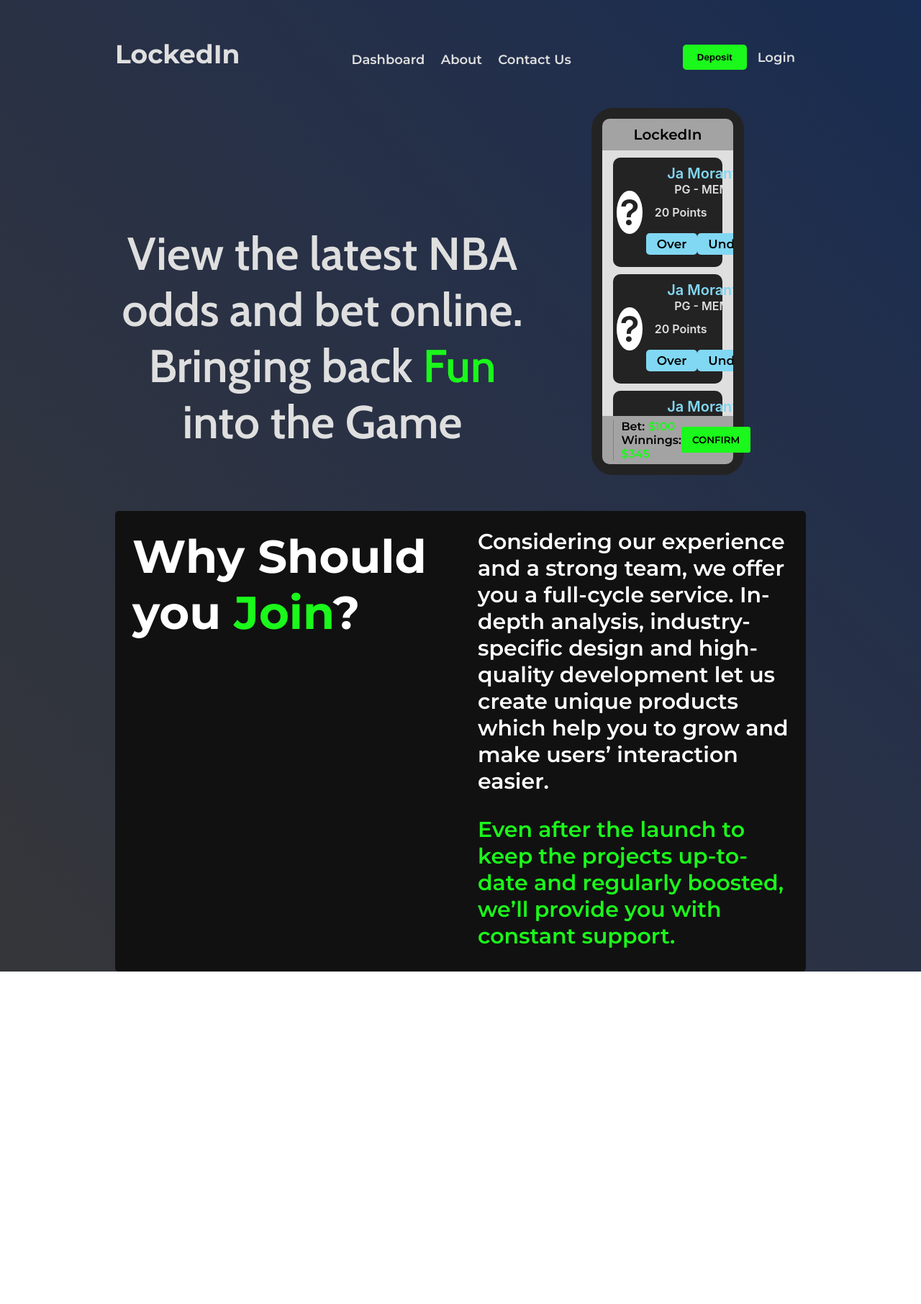
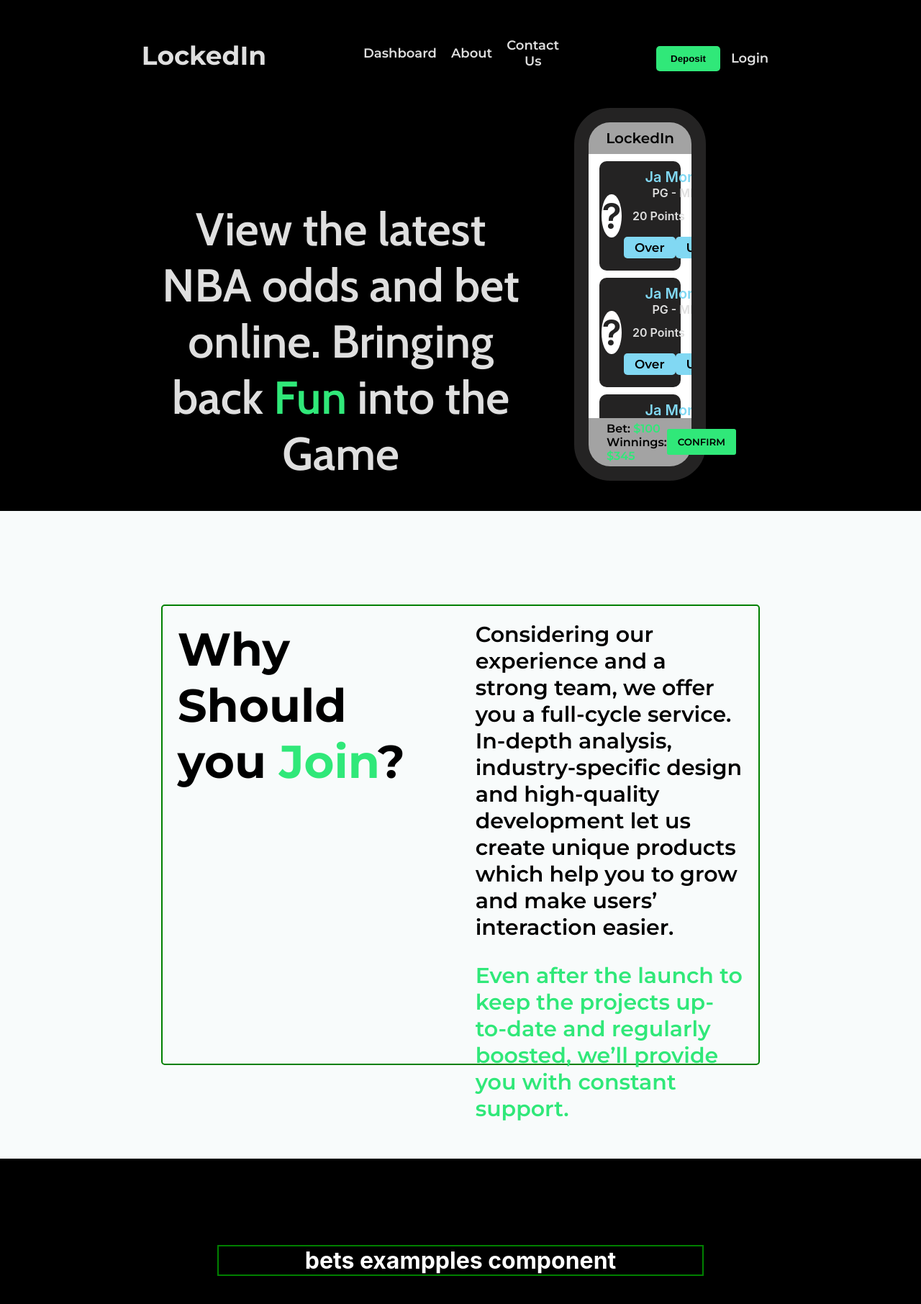
Before and after one commit to amedra13/lockedin, a React (Create React App) app: page / in a window 1280 px wide. Shown: the top 1812 px of the page at 72% size. Before the commit the page ends 1350 px from the top, so only its background shows below. Built offline with nearby package versions, Linux system fonts and the light colour scheme.

Commit message:
more sections to landing page

```diff
--- a/src/Components/landingpage/About.js
+++ b/src/Components/landingpage/About.js
@@ -2,7 +2,8 @@ import React from 'react'
 
 const About = () => {
   return (
-    <div className='landingpage_about'>
+    <div className="landingpage_about_container">
+      <div className='landingpage_about'>
         <div className="about_title">
             <h1>Why Should you <span class='highlight'>Join</span>?</h1>
         </div>
@@ -12,6 +13,7 @@ const About = () => {
         </div>
         <div className="test"></div>
     </div>
+    </div>
   )
 }
 
--- /dev/null
+++ b/src/Components/landingpage/Bets.js
@@ -0,0 +1,13 @@
+import React from 'react'
+
+const Bets = () => {
+  return (
+    <div className='landingpage_bets_container'>
+        <div className="landingpage_bets">
+            <h1>bets exampples component</h1>
+        </div>
+    </div>
+  )
+}
+
+export default Bets
--- a/src/Components/landingpage/Main.js
+++ b/src/Components/landingpage/Main.js
@@ -2,6 +2,7 @@ import React from 'react'
 import Header from './Header'
 import Title from './Title'
 import About from './About'
+import Bets from './Bets'
 
 const Main = () => {
   return (
@@ -9,6 +10,7 @@ const Main = () => {
         <Header/>
         <Title/>
         <About/>
+        <Bets/>
     </div>
   )
 }
--- a/src/Components/landingpage/graphics/Phone.js
+++ b/src/Components/landingpage/graphics/Phone.js
@@ -8,7 +8,7 @@ const TitlePhone = () => {
           <span className='mdi mdi-format-align-justify'></span>
           <p>LockedIn</p>
         </div>
-        <div>
+        <div class='phone_card_container'e>
           <PhoneCard/>
           <PhoneCard/>
           <PhoneCard/>
--- a/src/styles/Home.scss
+++ b/src/styles/Home.scss
@@ -4,7 +4,8 @@
 
   .app {
     text-align: center;
-    background-image: linear-gradient(to right top, #353639, #2f343f, #293145, #222f4b, #182c51);
+    background-color: #000000;
+    // background-image: linear-gradient(to right top, #353639, #2f343f, #293145, #222f4b, #182c51);
     min-height: 100vh;
     color: #fff;
   }
--- a/src/styles/globals.scss
+++ b/src/styles/globals.scss
@@ -1,11 +1,11 @@
 
 
 $main_color_blk: rgb(8, 8, 8);
-$main_color_grn: rgb(27, 248, 27);
+$main_color_grn: #30E879;
 $main_color_wht: rgb(223, 223, 223);
 $main_font: 'Montserrat', sans-serif;
 $main_font_dash: 'Cabin', sans-serif;
-$main_width: 75%;
+$main_width: 65%;
 
 *{
     box-sizing: border-box;
--- a/src/styles/pagestyles/LandingPage.scss
+++ b/src/styles/pagestyles/LandingPage.scss
@@ -66,11 +66,16 @@
 }
 
 // --------------------> Landing About
+.landingpage_about_container{
+    background-color: #F8FBFB;
+    padding:130px 0;
+}
 
 .landingpage_about{
     @include landingpage_containers;
     height: 80vh;
-    background-color: rgb(17, 17, 17);
+    border:2px solid green;
+    color:#000000;
     border-radius: 5px;
     display: grid;
     grid-template-columns: repeat(4, 1fr);
@@ -107,3 +112,13 @@
     color:$main_color_grn;
 
 }
+
+// ----------------------------------- Landing page bets
+.landingpage_bets_container{
+    height: 80vh;
+    padding: 120px;
+}
+.landingpage_bets{
+    @include landingpage_containers;
+    border: 2px solid green;
+}
--- a/src/styles/support/graphics.scss
+++ b/src/styles/support/graphics.scss
@@ -1,7 +1,7 @@
 .phone{
-    border: 15px solid rgb(36, 35, 35);
-    background-color: $main_color_wht;
-    border-radius: 30px;
+    border: 20px solid rgb(36, 35, 35);
+    background-color: rgb(36, 35, 35);
+    border-radius: 50px;
     margin: 0 auto;
     width:55%;
     height: 80%;
@@ -13,8 +13,8 @@
     color: black;
     font-size: 20px;
     background-color: rgb(163, 163, 163);
-    border-top-left-radius: 10px;
-    border-top-right-radius: 10px;
+    border-top-left-radius: 30px;
+    border-top-right-radius: 30px;
     font-family: $main_font;
     font-weight: 600;
     padding: 10px 0;
@@ -23,7 +23,9 @@
     flex: 1;
     overflow: hidden;
 }
-
+.phone > .phone_card_container{
+    background-color: #ffffff;
+}
 .phonecard{
     border-radius: 10px;
     margin: 10px 15px;
@@ -72,8 +74,8 @@
 .phone_footer{
     display: flex;
     color: black;
-    border-bottom-left-radius: 10px;
-    border-bottom-right-radius: 10px;
+    border-bottom-left-radius: 30px;
+    border-bottom-right-radius: 30px;
     background-color: rgb(163, 163, 163);
     padding: 5px 15px;
 }
@@ -82,7 +84,6 @@
     font-family: $main_font;
     font-weight: 600;
     flex: 1;
-    border-left: 1px solid rgba(36, 35, 35, 0.247);
     padding-left: 10px;
 }
 .phone_footer > div:last-child{
@@ -90,7 +91,7 @@
     justify-content: center;
     align-items: center;
     padding-right: 10px;
-    border-right: 1px solid rgba(36, 35, 35, 0.247);
+
 }
 
 .my-node-enter {
```
